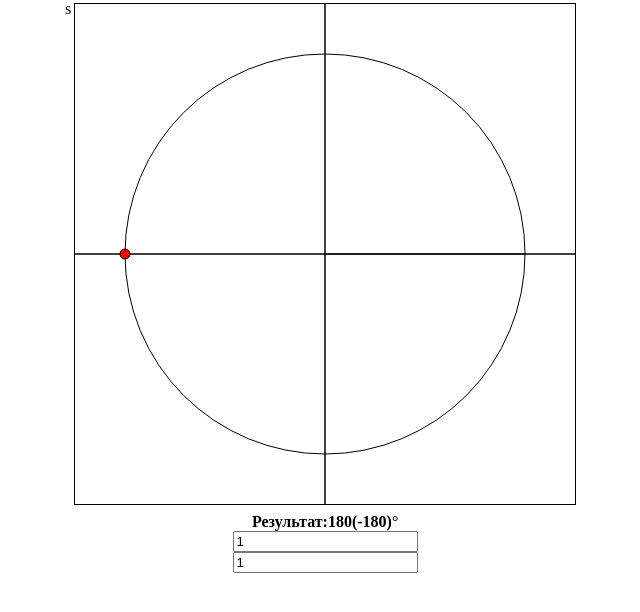
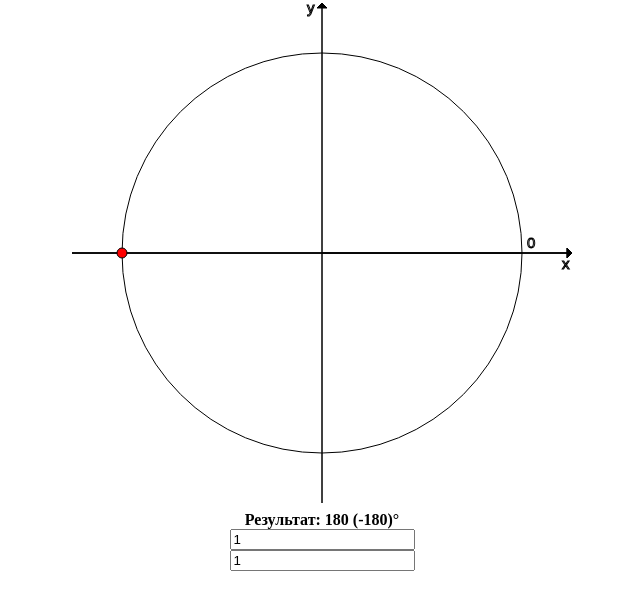
Before and after one commit to Webring/pi-fraction, a plain HTML site: page index.html in a window 1280 px wide. Shown: the whole page, without its empty margins (318-958 px from the left). Drawn offline with Linux system fonts and the light colour scheme.

Commit message:
Update index.html

```diff
--- a/index.html
+++ b/index.html
@@ -2,22 +2,19 @@
 <html>
 <head>
     <title>Convertor2.0</title>
-    <meta name="viewport"
-          content="width=device-width, user-scalable=no, initial-scale=1.0, maximum-scale=1.0, minimum-scale=1.0">
-    <meta http-equiv="X-UA-Compatible" content="ie=edge">s
 </head>
 <body style="width: 100%; margin: 0%; display:flex; justify-content: center;">
 <table>
     <tr>
         <th>
-            <canvas id="canvas" width="500" height="500" style="border:1px solid black;">
+            <canvas id="canvas" width="500" height="500">
                 Этот элемент не поддерживается.
             </canvas>
         </th>
     </tr>
     <tr>
         <th>
-            Результат:<content id="ang1">180</content>(<content id="ang2">-180</content>)°
+            Результат: <content id="ang1">180</content> (<content id="ang2">-180</content>)°
             <div><input type="number" value="1" id="up" onkeyup="calc()" onchange="calc()"></div>
             <div><input type="number" value="1" id="down" onkeyup="calc()" onchange="calc()"></div>
         </th>
@@ -28,18 +25,39 @@ var canvas = document.getElementById("canvas");
 var ctx = canvas.getContext("2d");
 
 function degToRad (deg) { return deg / 180 * Math.PI; }
+
 function draw(angle){
-
 	ctx.clearRect(0, 0, canvas.width, canvas.height);
 
 	ctx.beginPath();
-	ctx.moveTo(250,0);
-	ctx.lineTo(250, 500);
+	ctx.moveTo(250,500);
+	ctx.lineTo(250, 0);
+	ctx.stroke();
+	ctx.lineTo(245, 5);
+	ctx.lineTo(255, 5);
+	ctx.lineTo(250, 0);
+	ctx.fillStyle = "black";
+	ctx.fill();
+	ctx.stroke();
+
+
+    ctx.beginPath();
+	ctx.moveTo(0,250);
+	ctx.lineTo(500, 250);
+	ctx.stroke();
+	ctx.lineTo(495, 245);
+	ctx.lineTo(495, 255);
+	ctx.lineTo(500, 250);
+	ctx.fillStyle = "black";
+	ctx.fill();
+    ctx.stroke();
 	ctx.closePath();
 
-	ctx.moveTo(0,250);
-	ctx.lineTo(500, 250);
-	ctx.closePath();
+	ctx.font = "15px Arial";
+	ctx.strokeText("y",235,10);
+	ctx.strokeText("x",490,266);
+	ctx.strokeText("0",455,245);
+
 
 	ctx.moveTo(250,250);
 	ctx.arc(250,250,200,0,Math.PI*2,true);
@@ -63,23 +81,18 @@ function draw(angle){
 	ctx.stroke();}
 
 function calc(){
-x=Number(document.getElementById('up').value);
-y= Number(document.getElementById('down').value);
-angle = ((180/y) * x) % 360
+    x = Number(document.getElementById('up').value);
+    y = Number(document.getElementById('down').value);
+    angle = ((180 / y) * x) % 360
     document.getElementById('ang1').innerHTML = angle;
     if (angle >= 0){
         draw(angle);
-document.getElementById('ang2').innerHTML = angle - 360;
-}
+        document.getElementById('ang2').innerHTML = angle - 360;}
     else{
         draw(360 + angle);
         document.getElementById('ang2').innerHTML = angle + 360;}
-
 }
-
 draw(180);
-
-
 </script>
 </body>
 </html>
```
Lines whose indentation alone changed are shown as unchanged.
